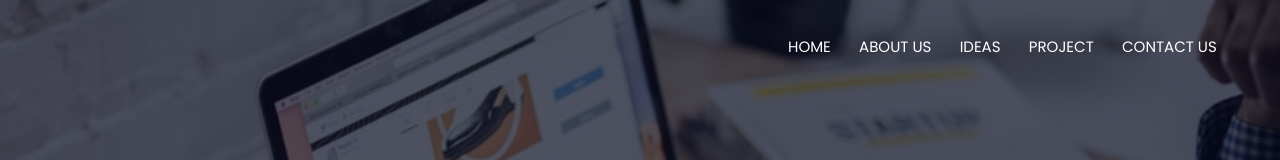
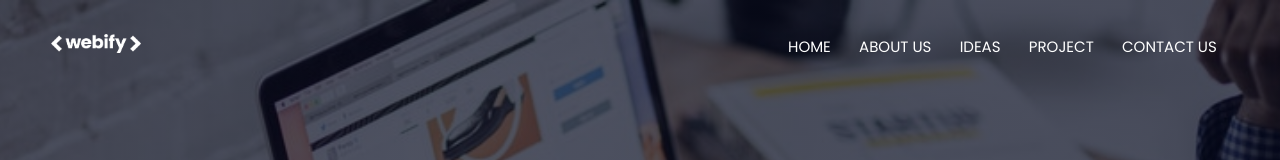
Before and after one commit to Deniz-Hadjiosmanov/Maaike-Girardin-s-Website, a plain HTML site: page team-portfolio/index.html in a window 1280 px wide. Shown: the top 160 px of the page. Drawn offline with Linux system fonts and the light colour scheme.

Commit message:
added logo

```diff
--- a/team-portfolio/index.html
+++ b/team-portfolio/index.html
@@ -17,7 +17,7 @@
     <section class="header">
         <nav>
             <!-- MAKING THE NAV BAR -->
-            <a href="index.html"><img src=""></a>
+            <a href="index.html"><img src="images/logowhite.png"></a>
             <ul>
                 <li><a href="">HOME</a></li>
                 <li><a id="about-us" href="#intro">ABOUT US</a></li>
--- a/team-portfolio/style.css
+++ b/team-portfolio/style.css
@@ -14,6 +14,7 @@ html {scroll-behavior: smooth;}
 	background-size: cover;
 	position: relative;
 }
+
 .header button {
     background-color: transparent;
     border: none;
```
Also changed, not shown: team-portfolio/images/logoblack.png (added), team-portfolio/images/logowhite.png (added).
